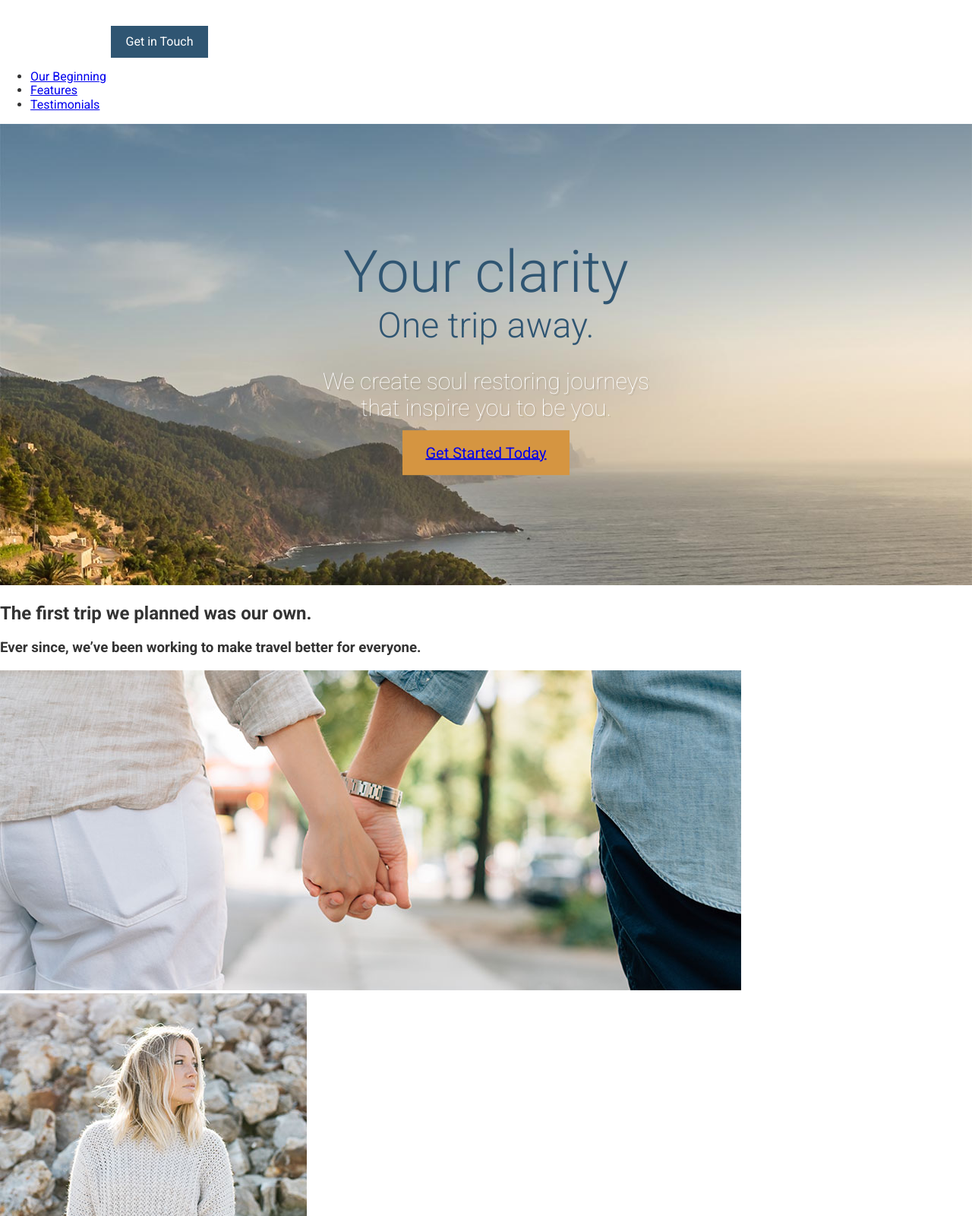
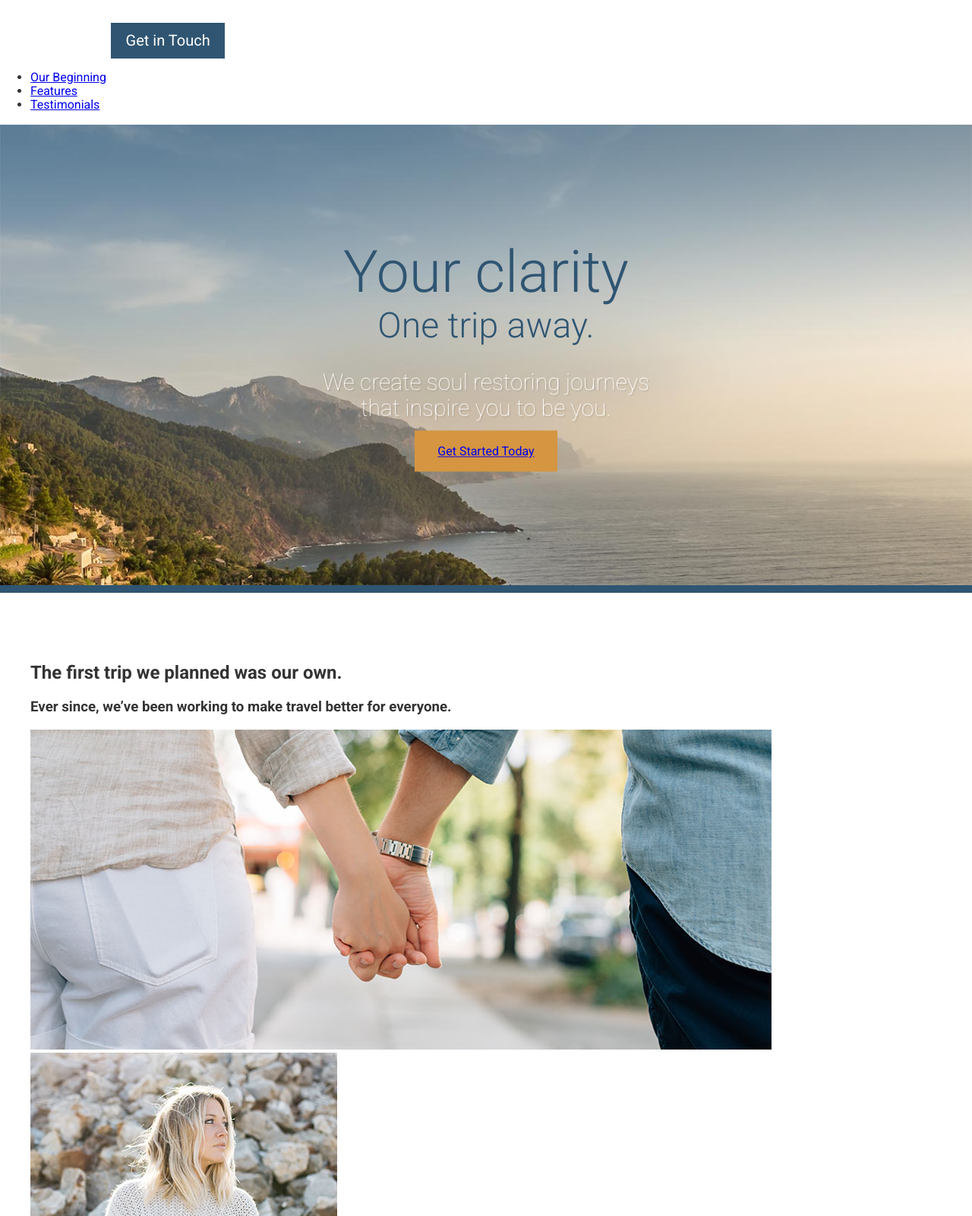
Before and after one commit to chisumo2016/builld-travel-site, a website: page app/index.html in a window 1280 px wide. Shown: the top 1600 px of the page at 76% size. Drawn offline with Linux system fonts and the light colour scheme.

Commit message:
Created a reusable Blocks

```diff
--- a/app/assets/styles/modules/_btn.css
+++ b/app/assets/styles/modules/_btn.css
@@ -11,7 +11,11 @@
      }
 
      &--large{
-        font-size: 1.25rem;
+        /*//font-size: 1.25rem;*/
           padding: 1.1rem 1.9rem;
       }
+
+      @mixin atSmall{
+          font-size: 1.25rem;
+      }
 }
--- a/app/assets/styles/modules/_large-hero.css
+++ b/app/assets/styles/modules/_large-hero.css
@@ -1,5 +1,10 @@
 .large-hero{
     position: relative;
+    border-bottom: 10px solid $mainBlue;
+
+&__image{
+    display: block;
+ }
 
 &__text-content{
 
@@ -15,25 +20,26 @@
       font-weight: 300;
       color: $mainBlue;
       margin:0;
+     font-size:2.4rem;
 
 
     @mixin atSmall{
-        font-size:2rem;
+        font-size:4.8rem;
     }
 
-    @mixin atMedium{
-        font-size: 3.2rem;
-    }
+    /*@mixin atMedium{*/
+        /*font-size: 3.2rem;*/
+    /*}*/
 
-    @mixin atLarge {
-        font-size: 4.8rem;
-    }
+    /*@mixin atLarge {*/
+        /*font-size: 4.8rem;*/
+    /*}*/
   }
 
 &__text-subtitle{
     font-weight: 300;
     color: $mainBlue;
-    font-size: 1.1rem;
+    font-size: 1.5rem;
      margin:0;
 
     @mixin atSmall{
@@ -42,11 +48,15 @@
   }
  &__description{
     color: #FFF;
-    font-size: 1.875rem;
+    font-size: 1.1rem;
     font-weight:100;
     text-shadow: 2px 2px 0 rgba(0,0,0,.1);
     max-width:30rem;
     margin-left:auto;
     margin-right:auto;
+
+    @mixin atSmall{
+        font-size: 1.875rem;
+    }
   }
 }
--- /dev/null
+++ b/app/assets/styles/modules/_page-section.css
@@ -0,0 +1,8 @@
+.page-section{
+    padding: 4.5rem 0;
+
+   &--blue{
+        background-color: $mainBlue;
+        color: #FFF;
+    }
+}
--- /dev/null
+++ b/app/assets/styles/modules/_wrapper.css
@@ -0,0 +1,7 @@
+.wrapper{
+    padding-left: 18px;
+    padding-right:18px;
+    max-width:1200px;
+    margin-left: auto;
+    margin-right:auto;
+}
--- a/app/assets/styles/styles.css
+++ b/app/assets/styles/styles.css
@@ -8,3 +8,5 @@
 
 @import "modules/_large-hero.css";
 @import "modules/_btn.css";
+@import "modules/_wrapper.css";
+@import "modules/_page-section.css";
--- a/app/index.html
+++ b/app/index.html
@@ -29,30 +29,39 @@
       <source srcset="assets/images/hero--medium.jpg  1380w,  assets/images/hero--medium-hi-dpi.jpg   2760w"    media="(min-width: 990px)">
       <source srcset="assets/images/hero--small.jpg   990w,   assets/images/hero--small-hi-dpi.jpg    190w"     media="(min-width: 640px)">
 
-      <img srcset="assets/images/hero--smaller.jpg    640w,   assets/images/hero--small-hi-dpi.jpg    1280w  " alt="Coastal view of ocean and mountains">
+      <img srcset="assets/images/hero--smaller.jpg    640w,   assets/images/hero--small-hi-dpi.jpg    1280w  " alt="Coastal view of ocean and mountains" class="large-hero__image">
     </picture>
 
     <div class="large-hero__text-content">
+      <div class="wrapper">
           <h1 class="large-hero__text-title">Your clarity </h1>
           <h2 class="large-hero__text-subtitle">One trip away.</h2>
           <p class="large-hero__description">We create soul restoring journeys that inspire you to be you.</p>
           <p><a href="#" class="btn--orange btn--large">Get Started Today</a></p>
       </div>
     </div>
+  </div>
 
-  <div id="our-beginning">
+  <div id="our-beginning" class="page-section">
+
+    <div class="wrapper">
       <h2>The first trip we planned was our own.</h2>
       <h3>Ever since, we&rsquo;ve been working to make travel better for everyone.</h3>
       <img src="assets/images/first-trip.jpg" alt="Couple walking down a street.">
       <img src="assets/images/our-start.jpg" alt="Our founder, Jane Doe">
       <h2>Here&rsquo;s how we got started&hellip;</h2>
-    <p>Lorem ipsum dolor sit amet, consectetur adipisicing elit, sed do eiusmod tempor incididunt ut labore et dolore magna aliqua. Ut enim ad minim veniam, <a href="#">quis nostrud exercitation</a> ullamco laboris nisi ut aliquip ex ea commodo consequat. Duis aute irure dolor in reprehenderit in voluptate velit esse cillum dolore eu fugiat nulla pariatur. Excepteur sint occaecat cupidatat non proident, sunt in culpa qui officia deserunt mollit anim id est laborum.</p>
+      <p>Lorem ipsum dolor sit amet, consectetur adipisicing elit, sed do eiusmod tempor incididunt ut labore et dolore magna aliqua. Ut enim ad minim veniam, <a href="#">quis nostrud exercitation</a> ullamco laboris nisi ut aliquip ex ea commodo consequat. Duis aute irure dolor in reprehenderit in voluptate velit esse cillum dolore eu fugiat nulla pariatur.
+        Excepteur sint occaecat cupidatat non proident, sunt in culpa qui officia deserunt mollit anim id est laborum.</p>
       <p>Duis aute irure dolor in <strong>reprehenderit in</strong> voluptate velit esse cillum dolore eu fugiat nulla pariatur. Excepteur sint occaecat cupidatat non proident, sunt in culpa qui officia deserunt mollit anim id est laborum. Lorem ipsum dolor sit amet, consectetur adipisicing elit, sed do eiusmod tempor incididunt ut labore et dolore magna aliqua.</p>
       <p>Duis aute irure dolor in reprehenderit in voluptate velit esse cillum dolore eu fugiat nulla pariatur. Excepteur sint occaecat cupidatat non proident, sunt in culpa qui officia deserunt mollit anim id est laborum velit esse cillum <strong>dolore eu fugiat.</strong></p>
     </div>
+  </div>
 
-  <div id="features">
+    <div id="features" class="page-section page-section--blue">
+      <div class="wrapper">
         <img src="assets/images/icons/star.svg">
+
+
         <h2>Our Features</h2>
 
         <img src="assets/images/icons/rain.svg">
@@ -69,7 +78,10 @@
 
         <img src="assets/images/icons/fire.svg">
         <h3>Survival Kit</h3>
-    <p>Everytime you book an escape with us we send you a survival kit with the finest materials. The kit will allow you to setup a tent, start a fire, scratch your own back and lower your taxes.</p>
+        <p>Everytime you book an escape with us we send you a survival kit with the finest materials. The kit
+          will allow you to setup a tent, start a fire, scratch your own back and lower your taxes.</p>
+      </div>
+
   </div>
 
   <div id="testimonials">
--- a/app/temp/styles/styles.css
+++ b/app/temp/styles/styles.css
@@ -288,7 +288,11 @@ img{
 }
 .large-hero{
     position: relative;
+    border-bottom: 10px solid #2F5572;
 }
+.large-hero__image{
+    display: block;
+ }
 .large-hero__text-content{
 
     position: absolute;
@@ -304,26 +308,25 @@ img{
       font-weight: 300;
       color: #2F5572;
       margin:0;
+     font-size:2.4rem;
+
+    /*@mixin atMedium{*/
+        /*font-size: 3.2rem;*/
+    /*}*/
+
+    /*@mixin atLarge {*/
+        /*font-size: 4.8rem;*/
+    /*}*/
   }
 @media (min-width: 530px) {
 .large-hero__text-title{
-        font-size:2rem
-  }
-    }
-@media (min-width: 800px) {
-.large-hero__text-title{
-        font-size: 3.2rem
-  }
-    }
-@media (min-width: 1200px) {
-.large-hero__text-title{
-        font-size: 4.8rem
+        font-size:4.8rem
   }
     }
 .large-hero__text-subtitle{
     font-weight: 300;
     color: #2F5572;
-    font-size: 1.1rem;
+    font-size: 1.5rem;
      margin:0;
   }
 @media (min-width: 530px) {
@@ -333,13 +336,18 @@ img{
     }
 .large-hero__description{
     color: #FFF;
-    font-size: 1.875rem;
+    font-size: 1.1rem;
     font-weight:100;
     text-shadow: 2px 2px 0 rgba(0,0,0,.1);
     max-width:30rem;
     margin-left:auto;
     margin-right:auto;
   }
+@media (min-width: 530px) {
+.large-hero__description{
+        font-size: 1.875rem
+  }
+    }
 .btn{
     background-color: #2F5572;
     color: #FFFFFF;
@@ -351,6 +359,25 @@ img{
          background-color: #D59541;
      }
 .btn--large{
-        font-size: 1.25rem;
+        /*//font-size: 1.25rem;*/
           padding: 1.1rem 1.9rem;
       }
+@media (min-width: 530px) {
+.btn{
+          font-size: 1.25rem
+}
+    }
+.wrapper{
+    padding-left: 18px;
+    padding-right:18px;
+    max-width:1200px;
+    margin-left: auto;
+    margin-right:auto;
+}
+.page-section{
+    padding: 4.5rem 0;
+}
+.page-section--blue{
+        background-color: #2F5572;
+        color: #FFF;
+    }
```
Lines whose indentation alone changed are shown as unchanged.
